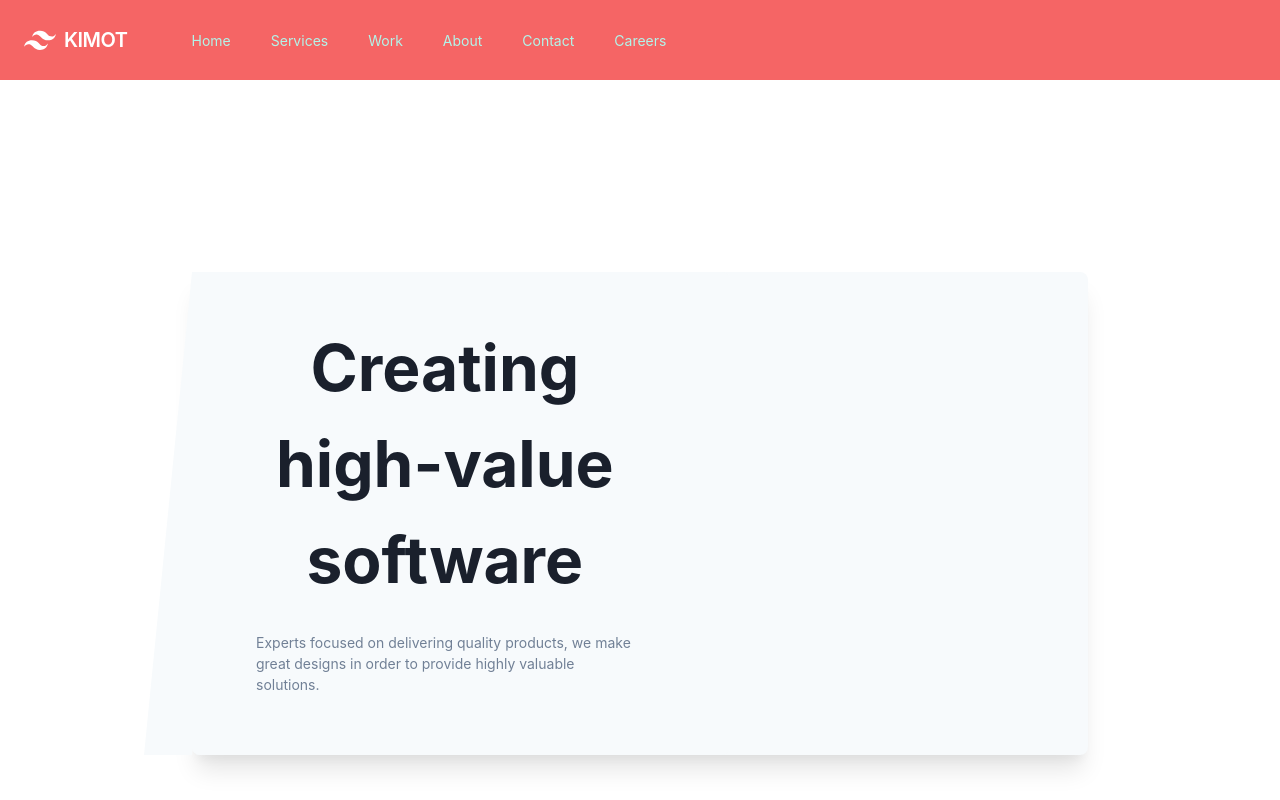
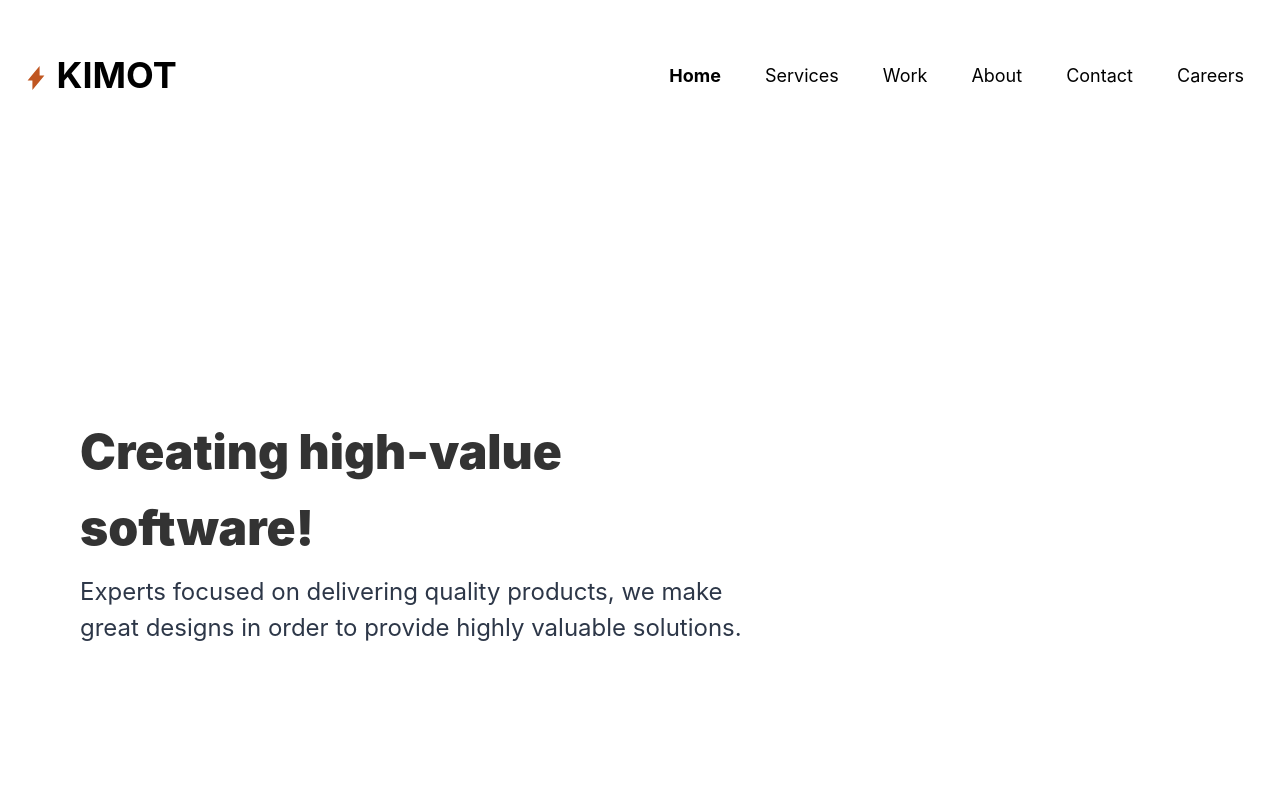
Before and after one commit to Kimot-io/Kimot-io.github.io, an Angular app: page / in a window 1280 px wide. Shown: the top 800 px of the page. Built offline with nearby package versions, Linux system fonts and the light colour scheme.

Commit message:
no message

```diff
--- a/src/app/components/home/home.component.html
+++ b/src/app/components/home/home.component.html
@@ -1,3 +1,91 @@
+<nav id="header" class="w-full z-30 top-0 text-white py-1 lg:py-6">
+  <div
+    class="w-full container mx-auto flex flex-wrap items-center justify-between mt-0 px-2 py-2 lg:py-6"
+  >
+    <div class="pl-4 flex items-center">
+      <a
+        class="text-black no-underline hover:no-underline font-bold text-2xl lg:text-4xl"
+        href="#"
+      >
+        <svg
+          class="h-6 w-6 inline-block fill-current text-orange-700"
+          xmlns="http://www.w3.org/2000/svg"
+          viewBox="0 0 20 20"
+        >
+          <path d="M13 8V0L8.11 5.87 3 12h4v8L17 8h-4z" />
+        </svg>
+        KIMOT
+      </a>
+    </div>
+
+    <div class="block lg:hidden pr-4">
+      <button
+        id="nav-toggle"
+        class="flex items-center px-3 py-2 border rounded text-gray-500 border-gray-600 hover:text-gray-800 hover:border-teal-500 appearance-none focus:outline-none"
+      >
+        <svg
+          class="fill-current h-3 w-3"
+          viewBox="0 0 20 20"
+          xmlns="http://www.w3.org/2000/svg"
+        >
+          <title>Menu</title>
+          <path d="M0 3h20v2H0V3zm0 6h20v2H0V9zm0 6h20v2H0v-2z" />
+        </svg>
+      </button>
+    </div>
+
+    <div
+      class="w-full flex-grow lg:flex lg:items-center lg:w-auto hidden lg:block mt-2 lg:mt-0 text-black p-4 lg:p-0 z-20"
+      id="nav-content"
+    >
+      <ul class="list-reset lg:flex justify-end flex-1 items-center">
+        <li class="mr-3">
+          <a class="inline-block py-2 px-4 text-black font-bold text-lg no-underline" href="#">Home</a>
+        </li>
+        <li class="mr-3">
+          <a class="inline-block py-2 px-4 text-black font-normal text-lg no-underline"href="#">Services</a>
+        </li>
+        <li class="mr-3">
+          <a class="inline-block py-2 px-4 text-black font-normal text-lg no-underline"href="#">Work</a>
+        </li>
+        <li class="mr-3">
+          <a class="inline-block py-2 px-4 text-black font-normal text-lg no-underline" href="#">About</a>
+        </li>
+        <li class="mr-3">
+          <a class="inline-block py-2 px-4 text-black font-normal text-lg no-underline" href="#" >Contact</a>
+        </li>
+        <li class="mr-3">
+          <a class="inline-block py-2 px-4 text-black font-normal text-lg no-underline" href="#" >Careers</a>
+        </li>
+      </ul>
+    </div>
+  </div>
+</nav>
+
+<div class="container mx-auto h-screen">
+  <div class="text-center px-3 lg:px-0">
+    <div class="pl-20 pt-64 text-left">
+      <p class="my-4 text-2xl md:text-3xl lg:text-5xl font-black leading-tight">Creating high-value</p>
+      <p class="my-4 text-2xl md:text-3xl lg:text-5xl font-black leading-tight">software!</p>
+    </div>
+    <div class="pl-20 text-left">
+    <p class="leading-normal text-gray-800 text-left md:text-xl lg:text-2xl">
+      Experts focused on delivering quality products, we make
+    </p>
+    <p class="leading-normal text-gray-800 text-left md:text-xl lg:text-2xl">
+      great designs in order to provide highly valuable solutions.
+    </p>
+    </div>
+
+  </div>
+
+  <div class="flex items-center w-full mx-auto content-end">
+    <div
+      class="browser-mockup flex flex-1 m-6 md:px-0 md:m-12 bg-white w-1/2 rounded shadow-xl"
+    ></div>
+  </div>
+</div>
+
 <nav class="flex items-center justify-between flex-wrap bg-red-500 p-6">
     <div class="flex items-center flex-shrink-0 text-white mr-6">
       <svg class="fill-current h-8 w-8 mr-2" width="54" height="54" viewBox="0 0 54 54" xmlns="http://www.w3.org/2000/svg"><path d="M13.5 22.1c1.8-7.2 6.3-10.8 13.5-10.8 10.8 0 12.15 8.1 17.55 9.45 3.6.9 6.75-.45 9.45-4.05-1.8 7.2-6.3 10.8-13.5 10.8-10.8 0-12.15-8.1-17.55-9.45-3.6-.9-6.75.45-9.45 4.05zM0 38.3c1.8-7.2 6.3-10.8 13.5-10.8 10.8 0 12.15 8.1 17.55 9.45 3.6.9 6.75-.45 9.45-4.05-1.8 7.2-6.3 10.8-13.5 10.8-10.8 0-12.15-8.1-17.55-9.45-3.6-.9-6.75.45-9.45 4.05z"/></svg>
```
